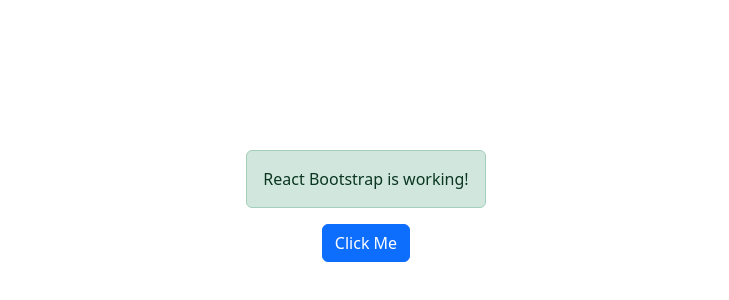
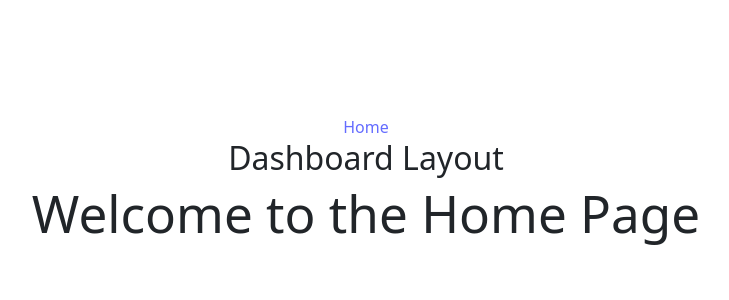
Before and after one commit to ananthakrishnan10/mt_times_world, a React (Vite) app: page / in a window 1280 px wide. Shown: the part 218-518 px from the top of the page, without its empty margins (274-1003 px from the left). Built offline with nearby package versions, Linux system fonts and the light colour scheme.

Commit message:
feat: add routing

```diff
--- a/src/App.tsx
+++ b/src/App.tsx
@@ -1,15 +1,10 @@
+import { createBrowserRouter, RouterProvider } from 'react-router-dom';
 import './App.css';
-import { Alert, Button, Container } from 'react-bootstrap';
+import routes from './routes';
+const router = createBrowserRouter(routes);
 
 function App() {
-  return (
-    <>
-      <Container className="mt-5">
-        <Alert variant="success">React Bootstrap is working!</Alert>
-        <Button variant="primary">Click Me</Button>
-      </Container>
-    </>
-  );
+  return <RouterProvider router={router} />;
 }
 
 export default App;
--- /dev/null
+++ b/src/layouts/AuthLayout.tsx
@@ -0,0 +1,14 @@
+import { Outlet, Link } from 'react-router-dom';
+
+export function AuthLayout() {
+  return (
+    <div>
+      <nav>
+        <Link to="/auth/login">Login</Link> |{' '}
+        <Link to="/auth/register">Register</Link>
+      </nav>
+      <h2>Auth Layout</h2>
+      <Outlet />
+    </div>
+  );
+}
--- /dev/null
+++ b/src/layouts/DashboardLayout.tsx
@@ -0,0 +1,13 @@
+import { Outlet, Link } from 'react-router-dom';
+
+export function DashboardLayout() {
+  return (
+    <div>
+      <nav>
+        <Link to="/">Home</Link>
+      </nav>
+      <h2>Dashboard Layout</h2>
+      <Outlet />
+    </div>
+  );
+}
--- /dev/null
+++ b/src/layouts/index.ts
@@ -0,0 +1,2 @@
+export * from './AuthLayout';
+export * from './DashboardLayout';
--- /dev/null
+++ b/src/pages/Home.tsx
@@ -0,0 +1,3 @@
+export function Home() {
+  return <h1>Welcome to the Home Page</h1>;
+}
--- /dev/null
+++ b/src/pages/Login.tsx
@@ -0,0 +1,3 @@
+export function Login() {
+  return <h1>Login Page</h1>;
+}
--- /dev/null
+++ b/src/pages/Register.tsx
@@ -0,0 +1,3 @@
+export function Register() {
+  return <h1>Register Page</h1>;
+}
--- /dev/null
+++ b/src/pages/index.ts
@@ -0,0 +1,3 @@
+export * from './Home';
+export * from './Login';
+export * from './Register';
--- /dev/null
+++ b/src/routes.tsx
@@ -0,0 +1,32 @@
+import type { RouteObject } from 'react-router-dom';
+import { DashboardLayout, AuthLayout } from './layouts';
+import { Home, Login, Register } from './pages';
+
+const routes: RouteObject[] = [
+  {
+    path: '/',
+    element: <DashboardLayout />,
+    children: [
+      {
+        index: true,
+        element: <Home />,
+      },
+    ],
+  },
+  {
+    path: '/auth',
+    element: <AuthLayout />,
+    children: [
+      {
+        path: 'login',
+        element: <Login />,
+      },
+      {
+        path: 'register',
+        element: <Register />,
+      },
+    ],
+  },
+];
+
+export default routes;
```
